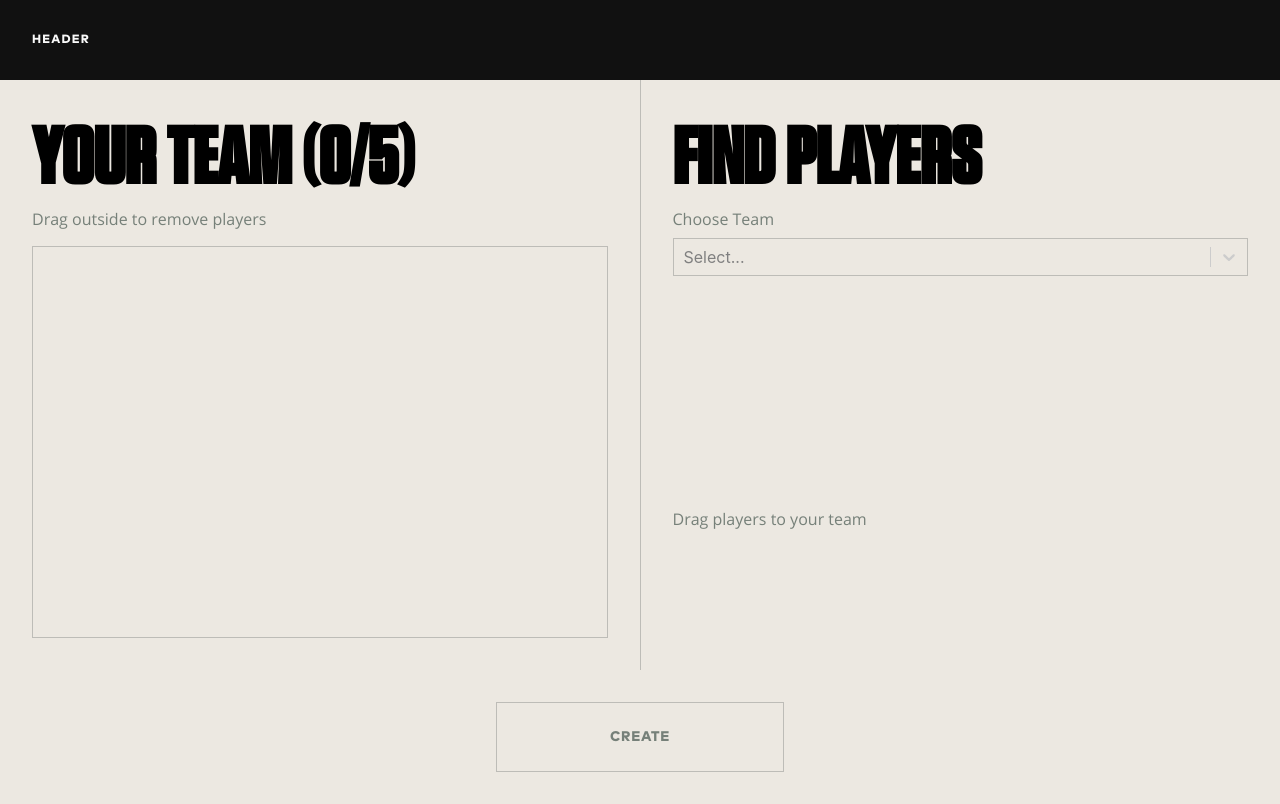
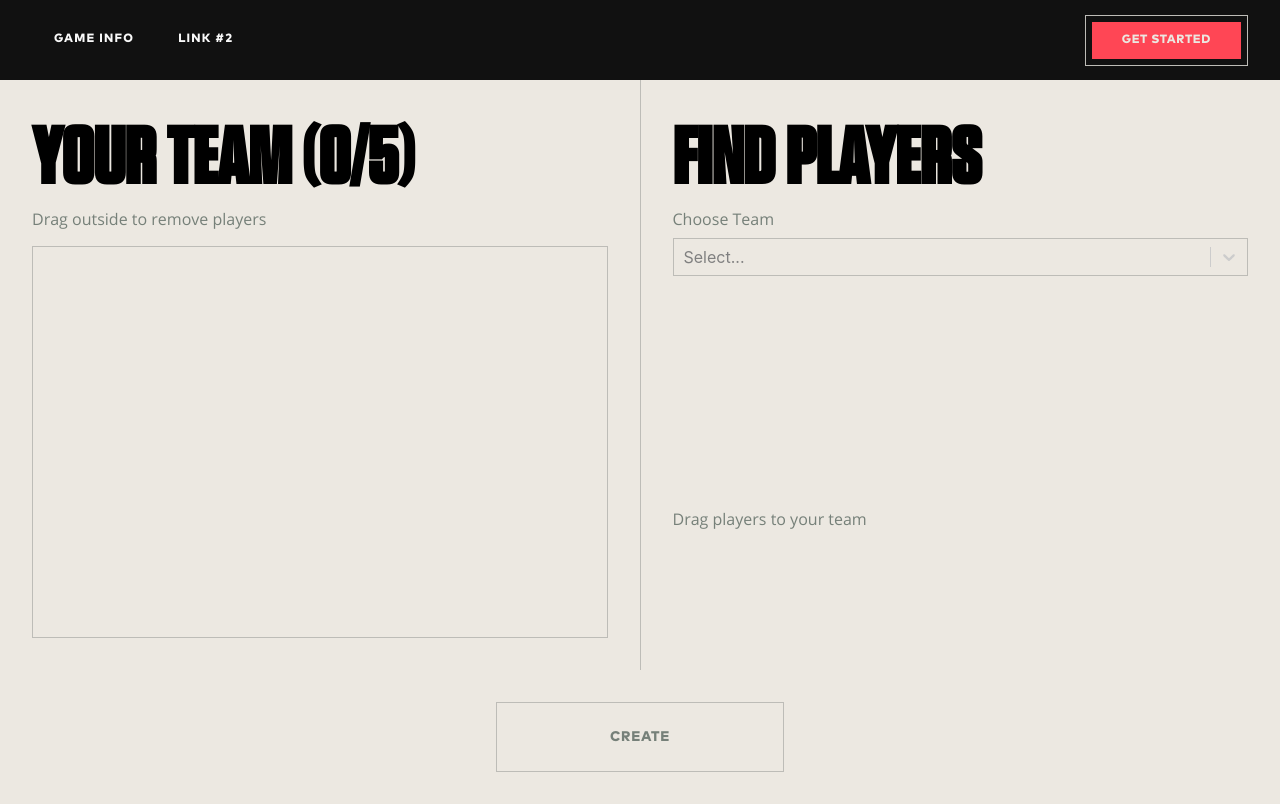
Before and after one commit to selynna/liquid-hacks, a React (Create React App) app in the folder frontend/: page /pickems in a window 1280 px wide. Built offline with nearby package versions, Linux system fonts and the light colour scheme.

Commit message:
TopBar: Touch it up

```diff
--- a/frontend/src/components/TopBar.tsx
+++ b/frontend/src/components/TopBar.tsx
@@ -2,22 +2,67 @@ import React from 'react';
 import styled from 'styled-components';
 import Colors from 'res/colors.json';
 
-const TopBar = () => <Container>Header</Container>;
+import Button from 'components/Button';
+
+const TopBar = () => (
+  <Container>
+    <Section>
+      <Link>Game info</Link>
+      <Link>Link #2</Link>
+    </Section>
+    <StartButton>Get started</StartButton>
+  </Container>
+);
 
 const Container = styled.div`
   position: sticky;
   display: flex;
+  justify-content: space-between;
   align-items: center;
   align-self: stretch;
   height: 80px;
   width: 100%;
-  padding: 0 32px;
   background: ${Colors.bgBlack};
   color: ${Colors.textWhite};
   font-family: FFMark;
   letter-spacing: 0.1em;
   font-size: 12px;
   text-transform: uppercase;
+
+  > :first-child {
+    margin-left: 32px;
+  }
+
+  > :last-child {
+    margin-right: 32px;
+  }
+`;
+
+const Section = styled.div`
+  display: flex;
+  align-self: stretch;
+`;
+
+const Link = styled.a`
+  display: flex;
+  align-items: center;
+  margin: 0 10px;
+  padding: 2px 12px;
+  border-bottom: 2px solid transparent;
+  transition: all 0.3s;
+  font-family: FFMark;
+  font-size: 12px;
+  letter-spacing: 0.1em;
+
+  &:hover {
+    border-bottom-color: ${Colors.primary};
+  }
+`;
+
+const StartButton = styled(Button)`
+  min-width: 128px;
+  padding: 11px 30px;
+  font-size: 12px;
 `;
 
 export default TopBar;
```
